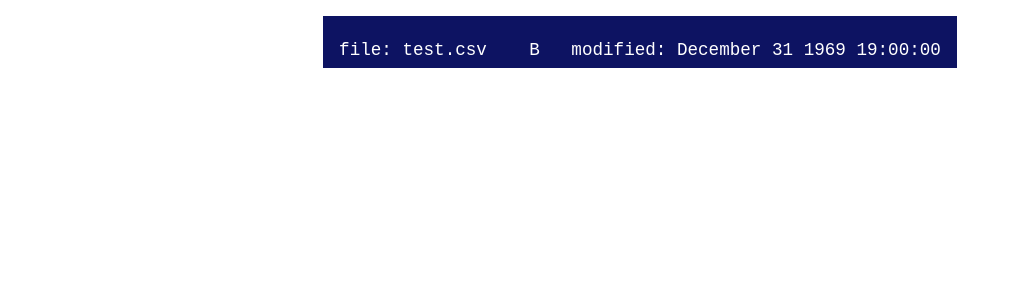
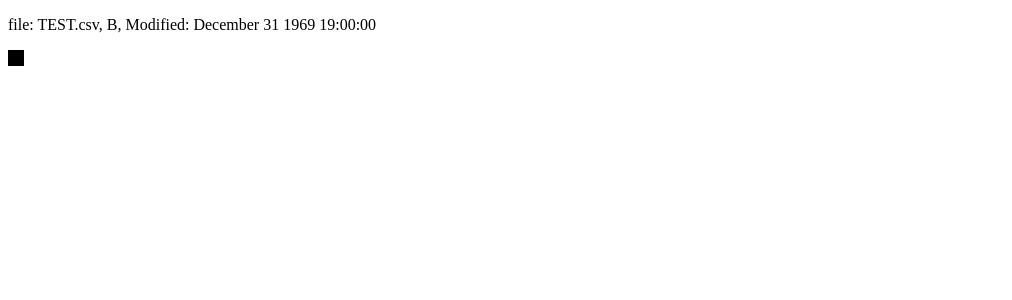
Before and after one commit to crunchypencil/web1, a PHP site: page /csvreader.php in a window 1280 px wide. Shown: the top 300 px of the page, without its empty margins (0-1012 px from the left). Run offline with PHP 8.4, Linux system fonts and the light colour scheme.

Commit message:
updated CSS3
added nth-of-type CSS replacing JavaScript

```diff
--- a/file-manipulation/csvreader.php
+++ b/file-manipulation/csvreader.php
@@ -5,153 +5,56 @@
 <title>CSV Reader</title>
 
 <style type="text/css">
-#header { width: 900px; }
-h2 {
- margin: 40px 0 0 0;
- padding-top: 0.2em;
- padding-left: 0.2em;
- font-family: Arial, Helvetica, sans-serif;
- text-align:left;
- color:#29395d;
- }
-#links {
- font-size:14px;
- font-family: Arial, Helvetica, sans-serif;
- text-align:right;
- color:#29395d;
- }
-#playlist {
+tr {
 	font-family:Arial, Helvetica, sans-serif;
 	font-size:1.1em;
+	text-align:left;
 }
-#playlist tbody tr td {}
-
-.first {
- background-color: #0d1362;
+/* note: these CSS3 pseudo classes require FF 3.1+, Safari 3.1+, or IE8+ */
+tr:nth-of-type(even) { /* even rows */
+    background-color:#eee;
+}
+tr:nth-of-type(1) { /* first row */
+    background-color:#000;
 	color:#fff;
- font-weight: bold;
-}
-
-.file {
- font-family:"Courier New", Courier, monospace;
- size:1.0em;
- color:#fff;
- font-weight:normal;
+	text-align:center;
 }
 </style>
-<script type="text/javascript">
-<!--
-  // this function is need to work around
-  // a bug in IE related to element attributes
-function hasClass(obj) {
- var result = false;
- if (obj.getAttributeNode("class") != null) {
-  result = obj.getAttributeNode("class").value;
- }
- return result;
-}
-function stripe(id) {
-    // the flag we'll use to keep track of
-    // whether the current row is odd or even
-    var even = false;
 
-    // if arguments are provided to specify the colours
-    // of the even & odd rows, then use the them;
-    // otherwise use the following defaults:
-    var evenColor = arguments[1] ? arguments[1] : "#fff";
-    var oddColor = arguments[2] ? arguments[2] : "#eee";
-
-    // obtain a reference to the desired table
-    // if no such table exists, abort
-    var table = document.getElementById(id);
-    if (! table) { return; }
-
-    // by definition, tables can have more than one tbody
-    // element, so we'll have to get the list of child
-    // &lt;tbody&gt;s
-    var tbodies = table.getElementsByTagName("tbody");
-    // and iterate through them...
-    for (var h = 0; h < tbodies.length; h++) {
-
-     // find all the &lt;tr&gt; elements...
-      var trs = tbodies[h].getElementsByTagName("tr");
-
-      // ... and iterate through them
-      for (var i = 0; i < trs.length; i++) {
-     // avoid rows that have a class attribute
-        // or backgroundColor style
-     if (!hasClass(trs[i]) && ! trs[i].style.backgroundColor) {
-
-         // get all the cells in this row...
-          var tds = trs[i].getElementsByTagName("td");
-
-          // and iterate through them...
-          for (var j = 0; j < tds.length; j++) {
-
-            var mytd = tds[j];
-            // avoid cells that have a class attribute
-            // or backgroundColor style
-         if (! hasClass(mytd) && ! mytd.style.backgroundColor) {
-
-        mytd.style.backgroundColor = even ? evenColor : oddColor;
-
-            }
-          }
-        }
-      // flip from odd to even, or vice-versa
-      even =  ! even;
-      }
-    }
-}
-window.onload=function(){
- stripe('playlist', '#fff', '#dfdfdf');
-}
-// -->
-</script>
 </head>
 <body>
 
-
-<p>
 <?php
 
-// Dir to open
-$dir = "doc";
-// File to open
-$fil = "test.csv";
-$filename = $dir."/".$fil;
-
+$filename = "TEST.csv";
 // Error for missing file
 if (!$filename) {
-	echo "<font color=red>Error: file missing</font>";
+    echo "Error: file missing";
     exit;
 }
 
+// File data
+date_default_timezone_set('America/New_York');
+echo "<p>file: ". $filename . ", " . filesize($filename) . "B, Modified: " . date ("F d Y H:i:s", filemtime($filename)) . "</p>";
+
 // Format and write out the table
-// added $replaced1 to remove double quotes because Martin's CSV file was encapsulating values in ""
-echo "<p><table id='playlist' border=0 align='center' cellpadding=8 cellspacing=0 bgcolor='#fff' class='mContent'>";
-echo "<tr class='first'><td>";
+echo "<table id='csvtable' border=0 cellpadding=8 cellspacing=0>";
+echo "<tr><td>";
 function viewlog($filename) {
     $fp = fopen($filename,"r");
     $file = fread($fp,65535);
     $replaced = str_replace(",", "</td><td>", $file);
-	$replaced1 = str_replace("\"", "", $replaced);
-	$replaced2 = str_replace("\n", "</td></tr><tr><td>", $replaced1);
+    $replaced2 = str_replace("\n", "</td></tr><tr><td>", $replaced);
     $replaced3 = str_replace("\r", "", $replaced2);
     fclose($fp);
     return $replaced3;
 }
 echo viewlog($filename);
-echo "</td><td colspan=10></td></tr><tr class='first'><td colspan=10>";
-
-// File data
-date_default_timezone_set('America/New_York');
-echo "<span class='file'><center>file: $fil&nbsp;&nbsp;&nbsp;" . filesize($filename) . " B&nbsp;&nbsp;&nbsp;modified: " . date ("F d Y H:i:s", filemtime($filename)) . "</center></span>";
-echo "</td></tr></table></p><br><br><br>";
+// Close it off
+echo "</td></tr></table>";
 
 exit;
 ?>
-</p>
 
 </body>
 </html>
```
Lines whose indentation alone changed are shown as unchanged.
